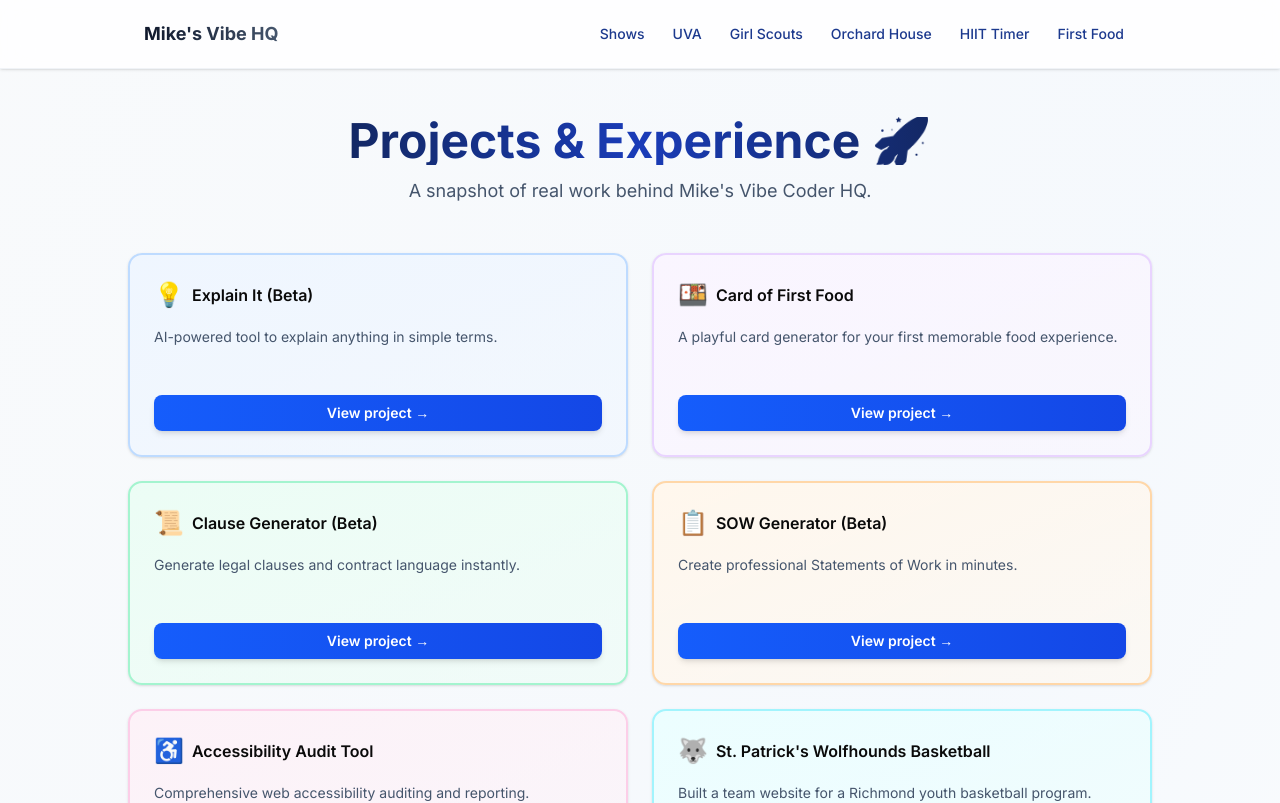
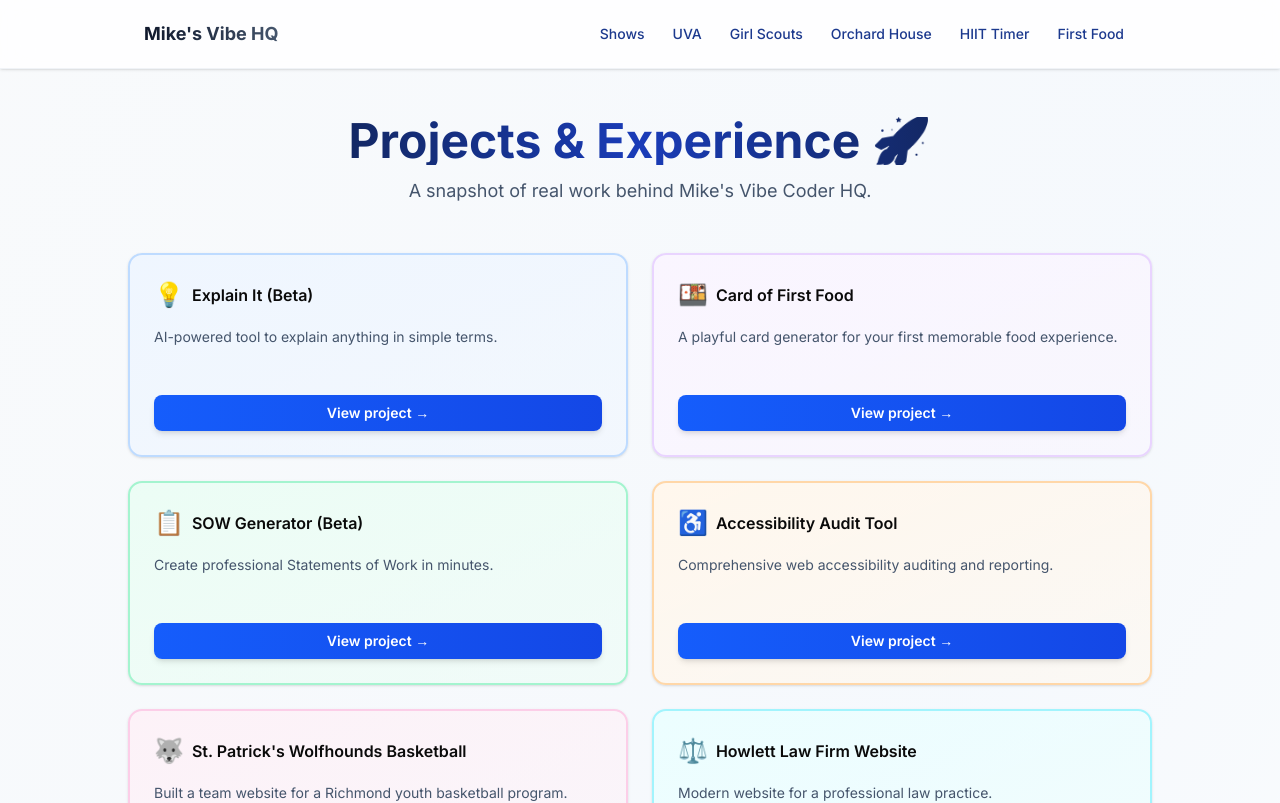
Before and after one commit to mikewilley-vibe/my-vibe-app, a Next.js app: page /projects in a window 1280 px wide. Shown: the top 803 px of the page. Built offline with nearby package versions, Linux system fonts and the light colour scheme.

Commit message:
Shows page: add sticky hero image behind content (shows-hero.png)

```diff
--- a/app/components/nav/SiteHeader.tsx
+++ b/app/components/nav/SiteHeader.tsx
@@ -69,9 +69,7 @@ export default function SiteHeader() {
                   {otherOpen && (
                     <div className="absolute left-0 mt-2 w-56 rounded-xl border border-slate-200 bg-white shadow-lg p-2 z-50">
                       <DropdownLink href="https://mikewilley.app/">Personal Page</DropdownLink>
-                      <DropdownLink href="https://clause-generator.vercel.app/">Clause Generator (Beta) — Main</DropdownLink>
-                      <DropdownLink href="https://clause-generator.vercel.app/?lang=es">Clause Generator (Beta) — Español</DropdownLink>
-                      <DropdownLink href="https://sow-generator.vercel.app/">SOW Generator (Beta) — Main</DropdownLink>
+                      <DropdownLink href="https://sow-clause-creator.vercel.app/">SOW Generator (Beta)</DropdownLink>
                       <DropdownLink href="https://accessibility-ruby.vercel.app/">Accessibility Audit</DropdownLink>
                       <DropdownLink href="https://st-patricks-wolfhounds.vercel.app/">St. Patrick's Basketball</DropdownLink>
                       <DropdownLink href="https://howlett-law.vercel.app/">Howlett Law</DropdownLink>
@@ -87,7 +85,7 @@ export default function SiteHeader() {
                       <DropdownLink href="https://vandy-dance.vercel.app/">Vandy Dance</DropdownLink>
                       <DropdownLink href="https://vandy-accounting-migration.vercel.app/">Vandy Accounting</DropdownLink>
                       <DropdownLink href="https://card-of-first-food.vercel.app/">Card of First Food</DropdownLink>
-                      <DropdownLink href="https://explain-it-beta.vercel.app/">Explain It (Beta)</DropdownLink>
+                      <DropdownLink href="https://explain-it-peach.vercel.app/">Explain It (Beta)</DropdownLink>
                     </div>
                   )}
                 </div>
@@ -103,7 +101,7 @@ export default function SiteHeader() {
               <NavLink href="https://bea-troop-site.vercel.app/">Girl Scouts</NavLink>
               <NavLink href="https://www.orchardhousebasketball.org/">Orchard House</NavLink>
               <NavLink href="/workout-timer" highlight>HIIT Timer</NavLink>
-              <NavLink href="https://card-of-first-food.vercel.app/">First Food</NavLink>
+              <NavLink href="https://first-food.vercel.app/">First Food</NavLink>
             </div>
           )}
         </div>
@@ -161,9 +159,7 @@ export default function SiteHeader() {
                     {/* Personal Site */}
                     <MobileNavLink href="https://mikewilley.app/">Personal Page</MobileNavLink>
                     {/* Tools & Projects */}
-                    <MobileNavLink href="https://clause-generator.vercel.app/">Clause Generator (Beta) — Main</MobileNavLink>
-                    <MobileNavLink href="https://clause-generator.vercel.app/?lang=es">Clause Generator (Beta) — Español</MobileNavLink>
-                    <MobileNavLink href="https://sow-generator.vercel.app/">SOW Generator (Beta) — Main</MobileNavLink>
+                    <MobileNavLink href="https://sow-clause-creator.vercel.app/">SOW Generator (Beta)</MobileNavLink>
                     <MobileNavLink href="https://accessibility-ruby.vercel.app/">Accessibility Audit</MobileNavLink>
                     <MobileNavLink href="https://st-patricks-wolfhounds.vercel.app/">St. Patrick's Basketball</MobileNavLink>
                     <MobileNavLink href="https://howlett-law.vercel.app/">Howlett Law</MobileNavLink>
@@ -183,7 +179,7 @@ export default function SiteHeader() {
                     <MobileNavLink href="https://vandy-dance.vercel.app/">Vandy Dance</MobileNavLink>
                     <MobileNavLink href="https://vandy-accounting-migration.vercel.app/">Vandy Accounting</MobileNavLink>
                     <MobileNavLink href="https://card-of-first-food.vercel.app/">Card of First Food</MobileNavLink>
-                    <MobileNavLink href="https://explain-it-beta.vercel.app/">Explain It (Beta)</MobileNavLink>
+                    <MobileNavLink href="https://explain-it-peach.vercel.app/">Explain It (Beta)</MobileNavLink>
                   </div>
                 )}
               </div>
@@ -198,7 +194,7 @@ export default function SiteHeader() {
               <MobileNavLink href="https://bea-troop-site.vercel.app/">Girl Scouts</MobileNavLink>
               <MobileNavLink href="https://www.orchardhousebasketball.org/">Orchard House</MobileNavLink>
               <MobileNavLink href="/workout-timer" highlight>HIIT Timer</MobileNavLink>
-              <MobileNavLink href="https://card-of-first-food.vercel.app/">First Food</MobileNavLink>
+              <MobileNavLink href="https://first-food.vercel.app/">First Food</MobileNavLink>
             </>
           )}
         </div>
--- a/app/data/projects.ts
+++ b/app/data/projects.ts
@@ -34,21 +34,8 @@ export const projects: Project[] = [
       message: "A playful card generator for your first memorable food experience.",
       longDescription: "Card of First Food lets you create and share a digital card commemorating your first memorable food or meal. Add a photo, description, and a fun story, then generate a shareable card to celebrate your culinary beginnings!",
       link: {
-        href: "https://card-of-first-food.vercel.app/",
+        href: "https://first-food.vercel.app/",
         label: "Card of First Food",
-      },
-    },
-    {
-      slug: "clause-generator",
-      title: "Clause Generator (Beta)",
-      emoji: "📜",
-      message:
-        "Generate legal clauses and contract language instantly.",
-      longDescription:
-        "A tool for quickly generating common legal clauses and contract language. Select from various clause types including confidentiality, indemnification, limitation of liability, warranties, and more. Customize parameters and generate professional legal language in seconds for contracts, agreements, and legal documents.",
-      link: {
-        href: "https://clause-generator.vercel.app/",
-        label: "Clause Generator (Beta)",
       },
     },
     {
@@ -60,7 +47,7 @@ export const projects: Project[] = [
       longDescription:
         "A tool that streamlines the process of creating professional Statements of Work (SOWs) for projects. Fill in project details, scope, timeline, and deliverables, then generate a polished, ready-to-share document. Perfect for freelancers and agencies looking to save time on proposals.",
       link: {
-        href: "https://sow-generator.vercel.app/",
+        href: "https://sow-clause-creator.vercel.app/",
         label: "SOW Generator (Beta)",
       },
     },
--- a/app/shows/page.tsx
+++ b/app/shows/page.tsx
@@ -2,11 +2,22 @@ import ShowTabs from "./ShowTabs";
 import { myArtists } from "@/app/data/myArtists";
 import ArtistRotator from "@/app/components/concerts/ArtistRotator";
 import FadeIn from "@/app/components/motion/FadeIn";
+import Image from "next/image";
 
-export default function ShowsPage() {
   return (
-    <main className="min-h-screen bg-gradient-to-b from-slate-50 to-white">
-      <section className="mx-auto max-w-5xl px-4 py-10">
+    <main className="relative min-h-screen bg-gradient-to-b from-slate-50 to-white overflow-x-hidden">
+      {/* Sticky hero image behind content */}
+      <div className="fixed inset-0 z-0 w-full h-96 md:h-[420px] flex justify-center pointer-events-none select-none">
+        <Image
+          src="/images/shows-hero.png"
+          alt="Shows Hero"
+          fill
+          style={{ objectFit: 'cover', objectPosition: 'center top' }}
+          className="opacity-60 blur-sm md:blur-0"
+          priority
+        />
+      </div>
+      <section className="relative z-10 mx-auto max-w-5xl px-4 py-10">
         <FadeIn>
           <div className="space-y-2">
             <h1 className="text-4xl font-bold bg-clip-text text-transparent bg-gradient-to-r from-slate-900 to-slate-700">Shows</h1>
```
